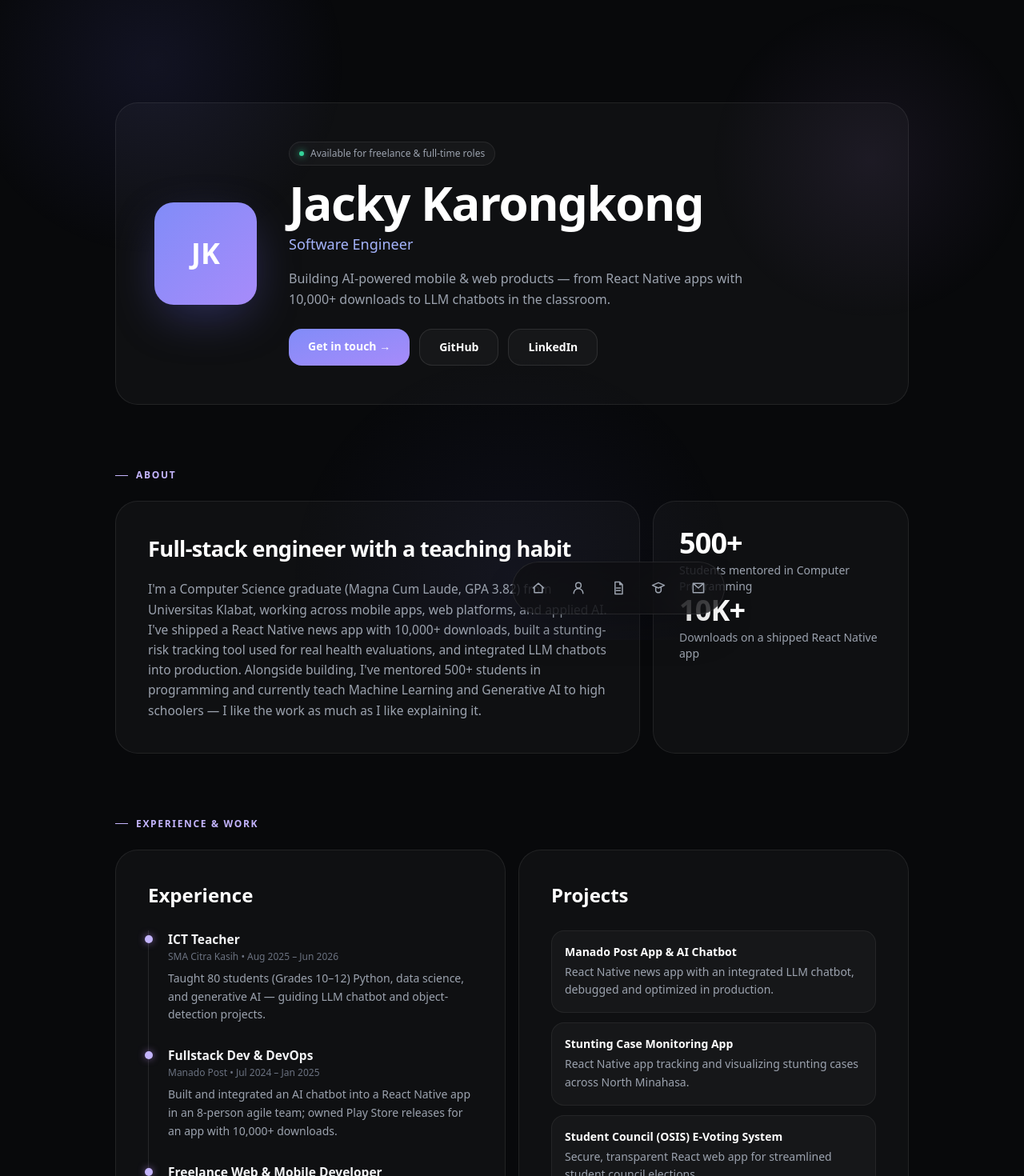
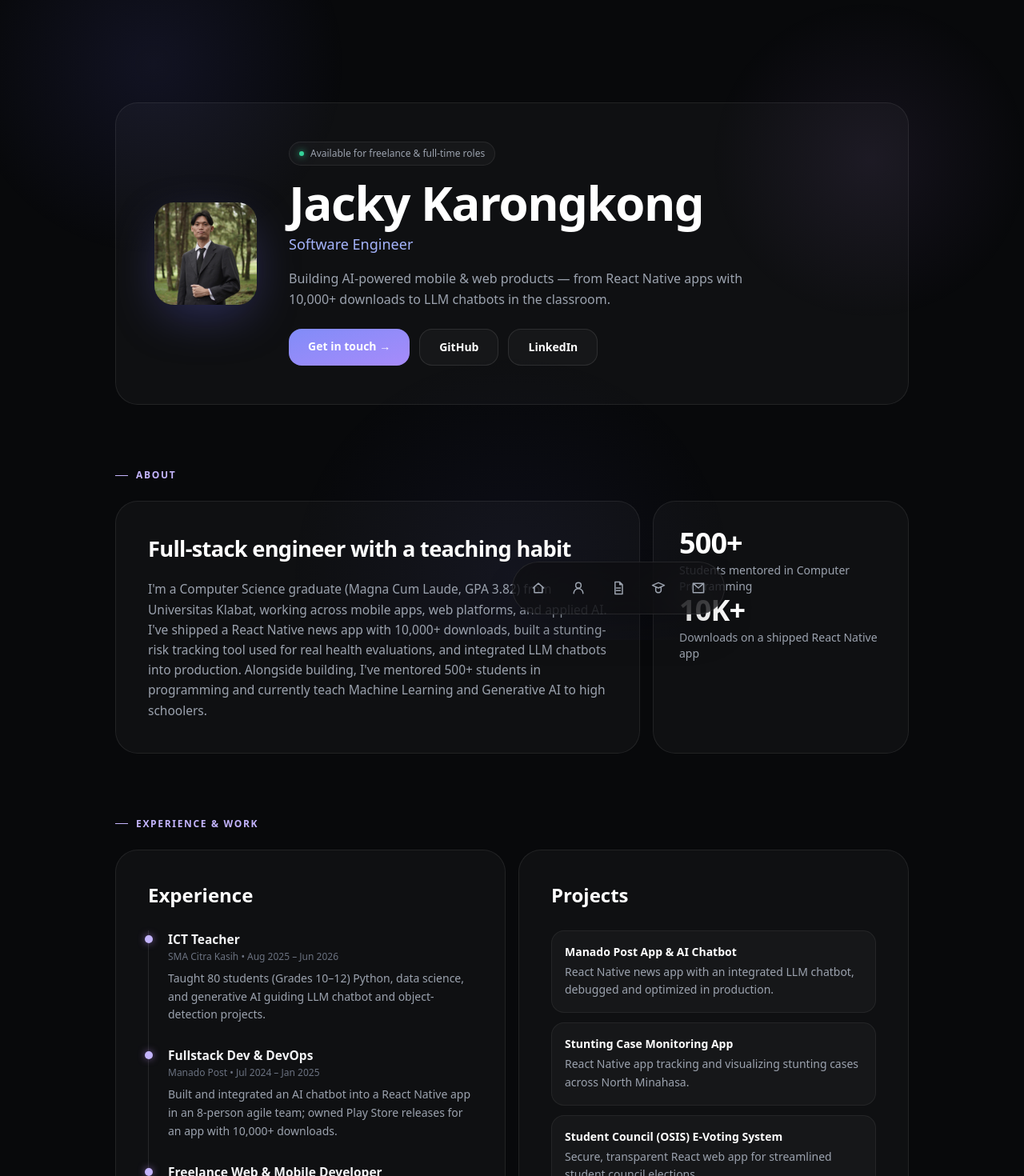
Before and after one commit to jck-y/portfolio, a React (Create React App) app: page / in a window 1280 px wide. Shown: the top 1470 px of the page at 80% size. Built offline with nearby package versions, Linux system fonts and the light colour scheme.

Commit message:
update typo

```diff
--- a/src/components/sections/ProfiileCard.js
+++ b/src/components/sections/ProfiileCard.js
@@ -1,12 +1,15 @@
 import React from "react";
 import GlassCard from "../../GlassCard";
-
 const ProfileCard = () => {
   return (
     <GlassCard className="p-8 md:p-12">
       <div className="flex flex-col md:flex-row items-center md:items-center gap-8 md:gap-10">
-        <div className="w-28 h-28 md:w-32 md:h-32 flex-shrink-0 rounded-[1.5rem] bg-gradient-to-br from-indigo-400 to-violet-400 flex items-center justify-center text-4xl font-bold text-white shadow-[0_20px_60px_-10px_rgba(108,108,244,0.35)]">
-          JK
+        <div className="w-28 h-28 md:w-32 md:h-32 flex-shrink-0 rounded-[1.5rem] overflow-hidden shadow-[0_20px_60px_-10px_rgba(108,108,244,0.35)]">
+          <img
+            src="/images.jpg"
+            alt="Profile"
+            className="w-full h-full object-cover"
+          />
         </div>
 
         <div className="flex-1 text-center md:text-left">
--- a/src/pages/AboutMe.js
+++ b/src/pages/AboutMe.js
@@ -23,8 +23,7 @@ const AboutMe = () => {
             downloads, built a stunting-risk tracking tool used for real health
             evaluations, and integrated LLM chatbots into production. Alongside
             building, I've mentored 500+ students in programming and currently
-            teach Machine Learning and Generative AI to high schoolers — I like
-            the work as much as I like explaining it.
+            teach Machine Learning and Generative AI to high schoolers.
           </p>
         </GlassCard>
 
--- a/src/pages/ResumePages.js
+++ b/src/pages/ResumePages.js
@@ -6,7 +6,7 @@ const experience = [
     role: "ICT Teacher",
     org: "SMA Citra Kasih",
     period: "Aug 2025 – Jun 2026",
-    desc: "Taught 80 students (Grades 10–12) Python, data science, and generative AI — guiding LLM chatbot and object-detection projects.",
+    desc: "Taught 80 students (Grades 10–12) Python, data science, and generative AI guiding LLM chatbot and object-detection projects.",
   },
   {
     role: "Fullstack Dev & DevOps",
```
Also changed, not shown: public/images.jpg (added).
